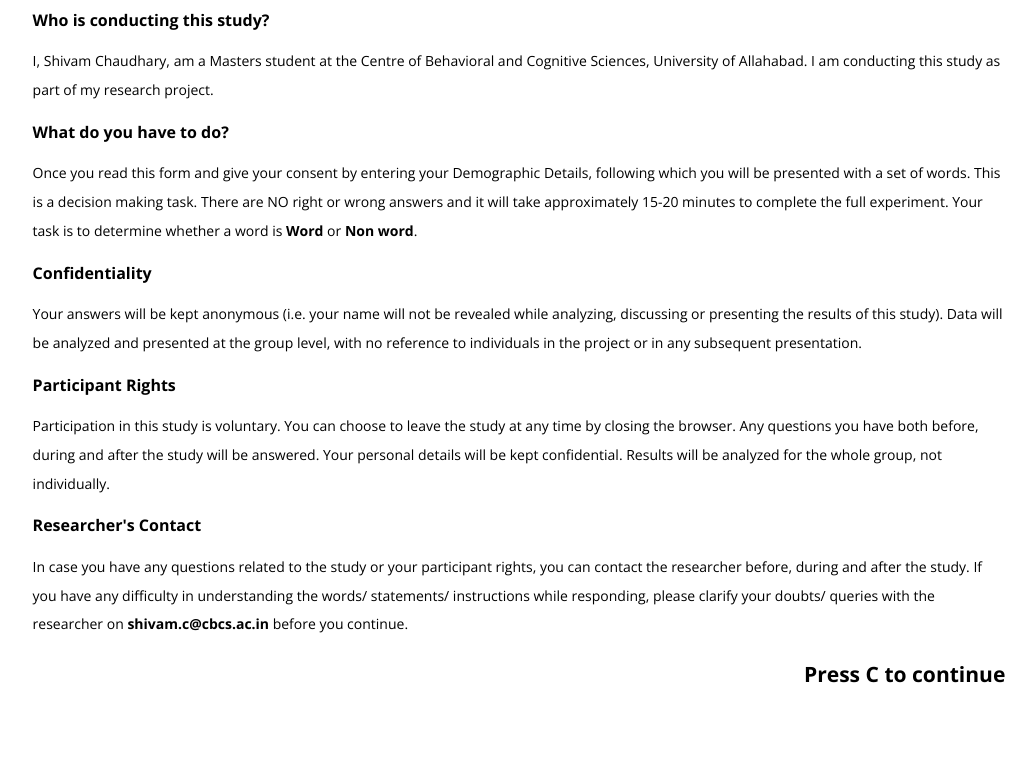
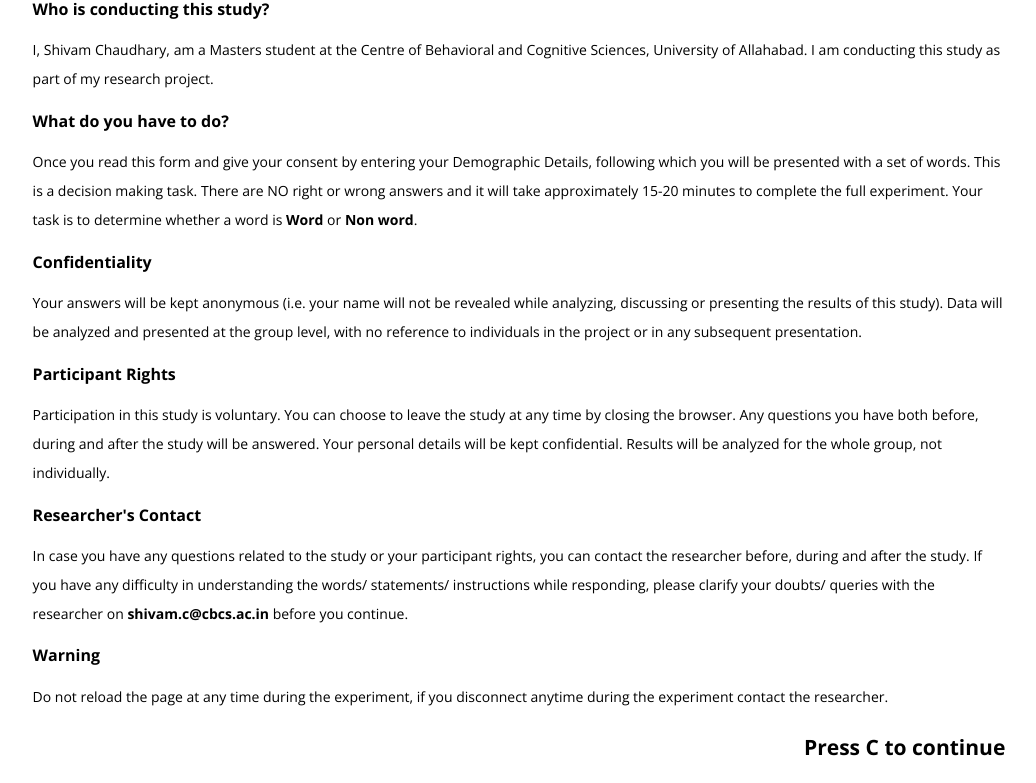
Before and after one commit to shivam-199/LexicalDecisionTask, a plain HTML site: page index.html in a window 1280 px wide. Shown: the part 79-862 px from the top of the page, without its empty margins (121-1157 px from the left). Before the commit the page ends 800 px from the top, so only its background shows below. Drawn offline with nearby package versions, Linux system fonts and the light colour scheme.

Commit message:
Added reload warning and reload prevention warning

```diff
--- a/index.html
+++ b/index.html
@@ -104,6 +104,8 @@
                     <p style="text-align:left;font-size:14px">Participation in this study is voluntary. You can choose to leave the study at any time by closing the browser. Any questions you have both before, during and after the study will be answered. Your personal details will be kept confidential. Results will be analyzed for the whole group, not individually. </p>
                     <h3 style="text-align:left;font-size:16px;line-height:1.4em">Researcher's Contact</h3>
                     <p style="text-align:left;font-size:14px">In case you have any questions related to the study or your participant rights, you can contact the researcher before, during and after the study. If you have any difficulty in understanding the words/ statements/ instructions while responding, please clarify your doubts/ queries with the researcher on <b>shivam.c@cbcs.ac.in </b> before you continue.</p>
+                    <h3 style="text-align:left;font-size:16px;line-height:1.4em">Warning</h3>
+                    <p style="text-align:left;font-size:14px">Do not reload the page at any time during the experiment, if you disconnect anytime during the experiment contact the researcher.</p>
                     <h3 style="text-align:right">Press C to continue</h3>
                 </div>
             `,
```
